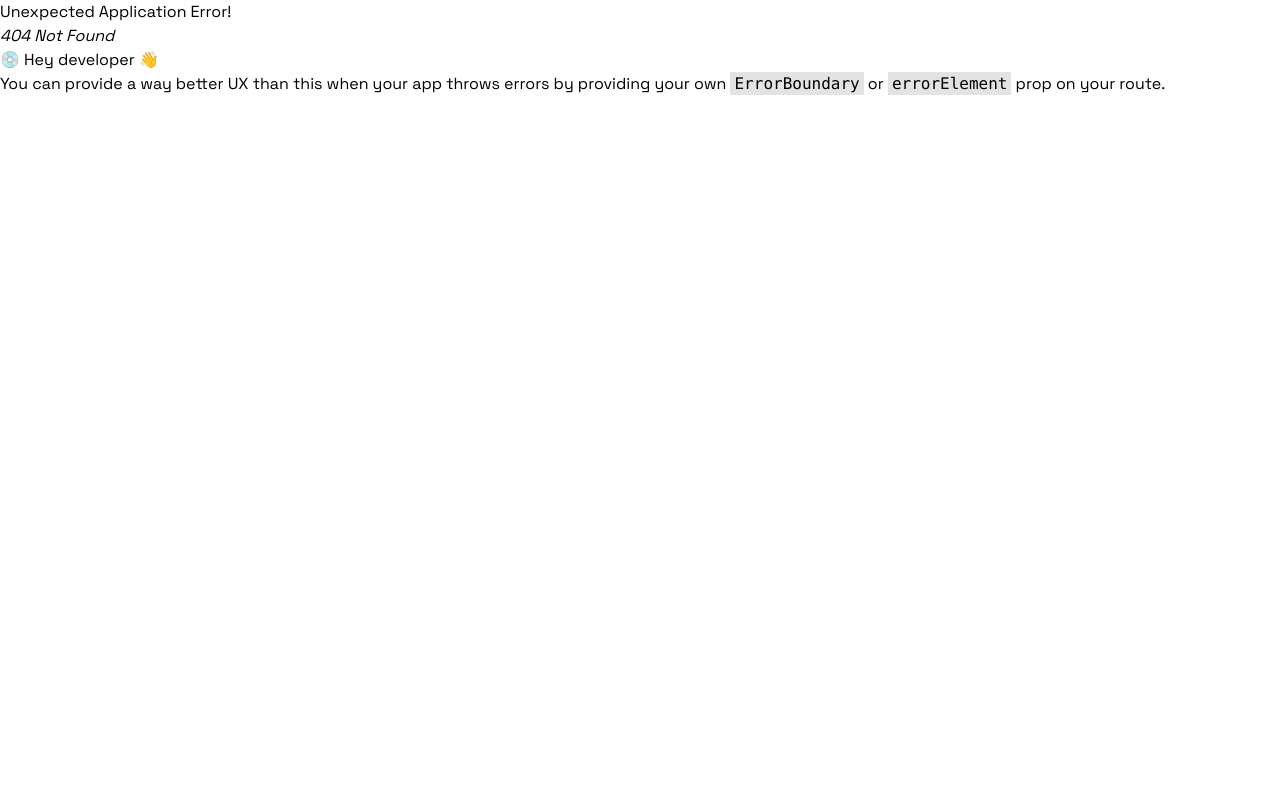
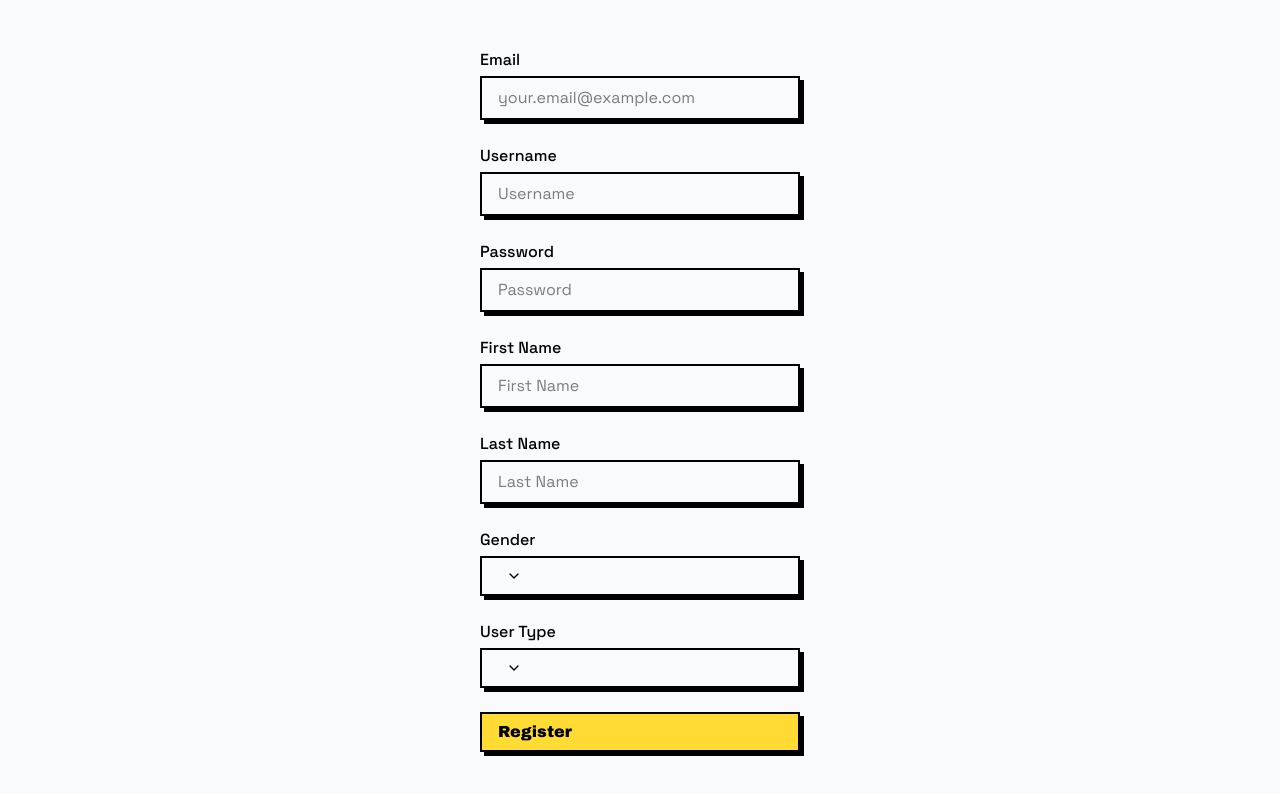
Before and after one commit to mholtyn/trackflow, a React (Vite) app in the folder frontend/: page /register in a window 1280 px wide. Before the commit this address had no page. Shown: the top 794 px of the page. Built offline with nearby package versions, Linux system fonts and the light colour scheme.

Commit message:
Download select component, add RegisterPage, update router

```diff
--- a/frontend/package.json
+++ b/frontend/package.json
@@ -10,6 +10,7 @@
     "preview": "vite preview"
   },
   "dependencies": {
+    "@radix-ui/react-select": "^2.2.6",
     "@radix-ui/react-slot": "^1.2.4",
     "class-variance-authority": "^0.7.1",
     "clsx": "^2.1.1",
--- /dev/null
+++ b/frontend/src/components/retroui/Select.tsx
@@ -0,0 +1,109 @@
+"use client";
+
+import { cn } from "@/lib/utils";
+import * as SelectPrimitive from "@radix-ui/react-select";
+import { Check, ChevronDown, ChevronUp } from "lucide-react";
+import React from "react";
+
+const Select = SelectPrimitive.Root;
+
+const SelectTrigger = ({
+  className,
+  children,
+  ...props
+}: SelectPrimitive.SelectTriggerProps) => {
+  return (
+    <SelectPrimitive.Trigger
+      className={cn(
+        "flex h-10 rounded min-w-40 items-center shadow-md focus:shadow-xs justify-between border-2 border-input border-border bg-transparent px-4 py-2 placeholder:text-muted-foreground outline-none focus:outline-none focus-visible:outline-none disabled:cursor-not-allowed disabled:opacity-50",
+        className,
+      )}
+      {...props}
+    >
+      {children}
+      <SelectPrimitive.Icon asChild>
+        <ChevronDown className="ml-2 h-4 w-4" />
+      </SelectPrimitive.Icon>
+    </SelectPrimitive.Trigger>
+  );
+};
+
+const SelectValue = SelectPrimitive.Value;
+
+const SelectIcon = SelectPrimitive.Icon;
+
+const SelectContent = ({
+  className,
+  children,
+  position = "popper",
+  ...props
+}: SelectPrimitive.SelectContentProps) => {
+  return (
+    <SelectPrimitive.Portal>
+      <SelectPrimitive.Content
+        className={cn(
+          "relative z-50 min-w-[8rem] overflow-hidden border border-border bg-background text-popover-foreground shadow-md data-[state=open]:animate-in data-[state=closed]:animate-out data-[state=closed]:fade-out-0 data-[state=open]:fade-in-0 data-[state=closed]:zoom-out-95 data-[state=open]:zoom-in-95 data-[side=bottom]:slide-in-from-top-2 data-[side=left]:slide-in-from-right-2 data-[side=right]:slide-in-from-left-2 data-[side=top]:slide-in-from-bottom-2",
+          position === "popper" &&
+            "data-[side=bottom]:translate-y-1 data-[side=left]:-translate-x-1 data-[side=right]:translate-x-1 data-[side=top]:-translate-y-1",
+          className,
+        )}
+        position={position}
+        {...props}
+      >
+        <SelectPrimitive.ScrollUpButton className="flex cursor-default items-center justify-center py-1 text-muted-foreground">
+          <ChevronUp className="h-4 w-4" />
+        </SelectPrimitive.ScrollUpButton>
+        <SelectPrimitive.Viewport
+          className={cn(
+            position === "popper" &&
+              "h-[var(--radix-select-trigger-height)] w-full min-w-[var(--radix-select-trigger-width)]",
+          )}
+        >
+          {children}
+        </SelectPrimitive.Viewport>
+        <SelectPrimitive.ScrollDownButton className="flex cursor-default items-center justify-center py-1 text-muted-foreground">
+          <ChevronDown className="h-4 w-4" />
+        </SelectPrimitive.ScrollDownButton>
+      </SelectPrimitive.Content>
+    </SelectPrimitive.Portal>
+  );
+};
+
+const SelectGroup = SelectPrimitive.Group;
+
+const SelectItem = ({
+  className,
+  children,
+  ...props
+}: SelectPrimitive.SelectItemProps) => (
+  <SelectPrimitive.Item
+    className={cn(
+      "relative flex w-full cursor-default select-none items-center py-1.5 px-2 outline-none data-[highlighted]:bg-primary data-[highlighted]:text-primary-foreground focus:bg-primary focus:text-primary-foreground data-disabled:pointer-events-none data-disabled:opacity-50",
+      className,
+    )}
+    {...props}
+  >
+    <SelectPrimitive.ItemText>{children}</SelectPrimitive.ItemText>
+
+    <span className="absolute right-2 flex h-3.5 w-3.5 items-center justify-center">
+      <SelectPrimitive.ItemIndicator>
+        <Check className="h-4 w-4 text-foreground" />
+      </SelectPrimitive.ItemIndicator>
+    </span>
+  </SelectPrimitive.Item>
+);
+const SelectLabel = SelectPrimitive.Label;
+const SelectSeparator = SelectPrimitive.Separator;
+
+const SelectObj = Object.assign(Select, {
+  Trigger: SelectTrigger,
+  Value: SelectValue,
+  Icon: SelectIcon,
+  Content: SelectContent,
+  Group: SelectGroup,
+  Item: SelectItem,
+  Label: SelectLabel,
+  Separator: SelectSeparator,
+});
+
+export { SelectObj as Select };
--- /dev/null
+++ b/frontend/src/models/enums.ts
@@ -0,0 +1,2 @@
+export type Gender = "male" | "female" | "other";
+export type UserType = "producer" | "labelstaff";
--- /dev/null
+++ b/frontend/src/pages/auth/RegisterPage.tsx
@@ -0,0 +1,120 @@
+"use client";
+
+import { useState } from "react";
+import { Button } from "@/components/retroui/Button";
+import { Input } from "@/components/retroui/Input";
+import { Select } from "@/components/retroui/Select";
+import type { Gender, UserType } from "@/models/enums";
+
+export default function RegisterPage() {
+  const [email, setEmail] = useState("");
+  const [username, setUsername] = useState("");
+  const [password, setPassword] = useState("");
+  const [firstName, setFirstName] = useState("");
+  const [lastName, setLastName] = useState("");
+  const [gender, setGender] = useState<Gender | "">("");
+  const [userType, setUserType] = useState<UserType | "">("");
+
+  const handleSubmit = (e: React.FormEvent) => {
+    e.preventDefault();
+    console.log({
+      email,
+      username,
+      password,
+      firstName,
+      lastName,
+      gender,
+      userType,
+    });
+
+  };
+
+  return (
+    <div className="min-h-screen flex items-center justify-center bg-gray-50">
+      <form onSubmit={handleSubmit} className="space-y-6 w-80" aria-label="Register form">
+
+        <label htmlFor="email" className="block mb-1 font-medium">Email</label>
+        <Input
+          id="email"
+          type="email"
+          placeholder="your.email@example.com"
+          value={email}
+          onChange={(e) => setEmail(e.target.value)}
+          required
+          autoComplete="email"
+        />
+
+        <label htmlFor="username" className="block mb-1 font-medium">Username</label>
+        <Input
+          id="username"
+          type="text"
+          placeholder="Username"
+          value={username}
+          onChange={(e) => setUsername(e.target.value)}
+          required
+          autoComplete="username"
+        />
+
+        <label htmlFor="password" className="block mb-1 font-medium">Password</label>
+        <Input
+          id="password"
+          type="password"
+          placeholder="Password"
+          value={password}
+          onChange={(e) => setPassword(e.target.value)}
+          required
+          autoComplete="new-password"
+        />
+
+        <label htmlFor="firstName" className="block mb-1 font-medium">First Name</label>
+        <Input
+          id="firstName"
+          type="text"
+          placeholder="First Name"
+          value={firstName}
+          onChange={(e) => setFirstName(e.target.value)}
+          required
+        />
+
+        <label htmlFor="lastName" className="block mb-1 font-medium">Last Name</label>
+        <Input
+          id="lastName"
+          type="text"
+          placeholder="Last Name"
+          value={lastName}
+          onChange={(e) => setLastName(e.target.value)}
+          required
+        />
+
+        <label htmlFor="gender" className="block mb-1 font-medium">Gender</label>
+        <Select
+          value={gender}
+          onValueChange={(value) => setGender(value as Gender)}
+          aria-label="Gender"
+        >
+          <Select.Trigger className="w-full" id="gender" />
+          <Select.Content>
+            <Select.Item value="male">Male</Select.Item>
+            <Select.Item value="female">Female</Select.Item>
+            <Select.Item value="other">Other</Select.Item>
+          </Select.Content>
+        </Select>
+
+        <label htmlFor="userType" className="block mb-1 font-medium">User Type</label>
+        <Select
+          value={userType}
+          onValueChange={(value) => setUserType(value as UserType)}
+          aria-label="User Type"
+        >
+          <Select.Trigger className="w-full" id="userType" />
+          <Select.Content>
+            <Select.Item value="producer">Producer</Select.Item>
+            <Select.Item value="labelstaff">Label Staff</Select.Item>
+          </Select.Content>
+        </Select>
+
+        <Button type="submit" className="w-full">Register</Button>
+      </form>
+    </div>
+  );
+}
```
Also changed, not shown: frontend/src/app/router.tsx (+7 -2 lines), 1 other file (tests, documents, lock files or other folders).
